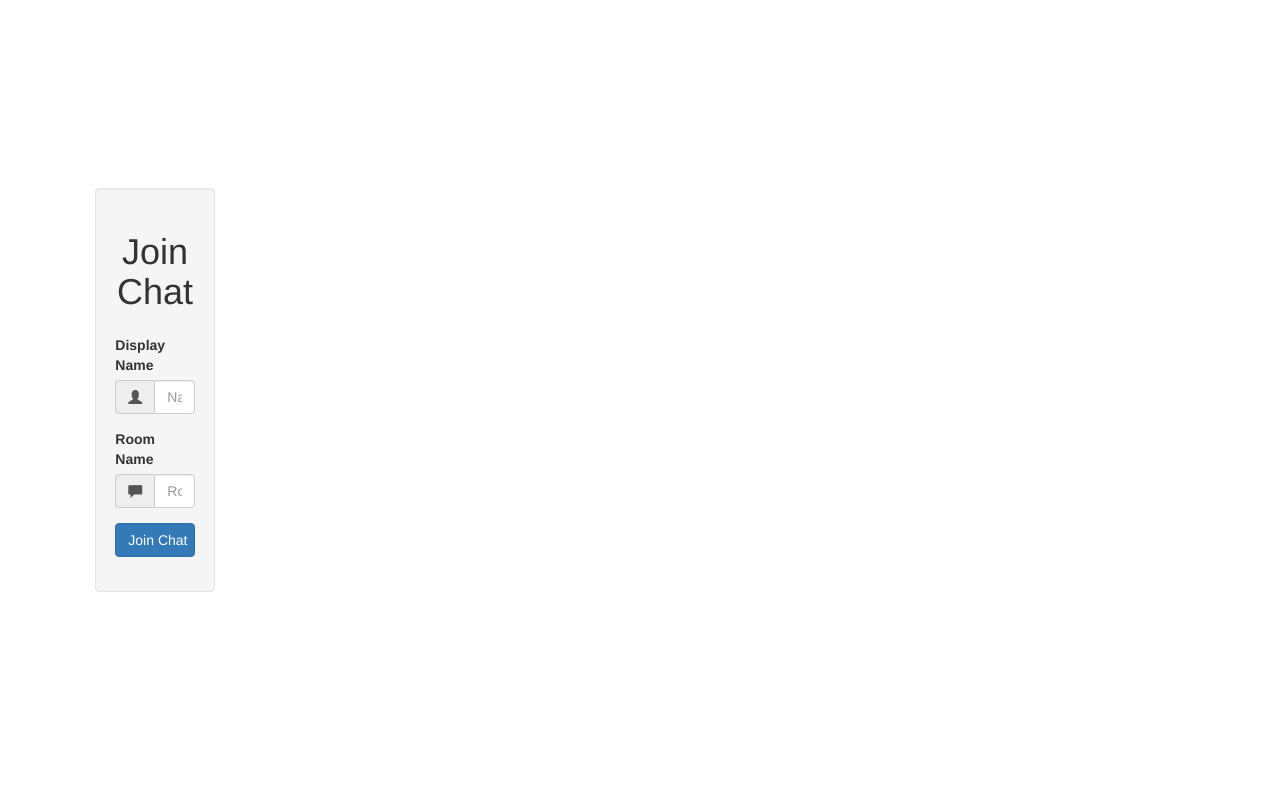
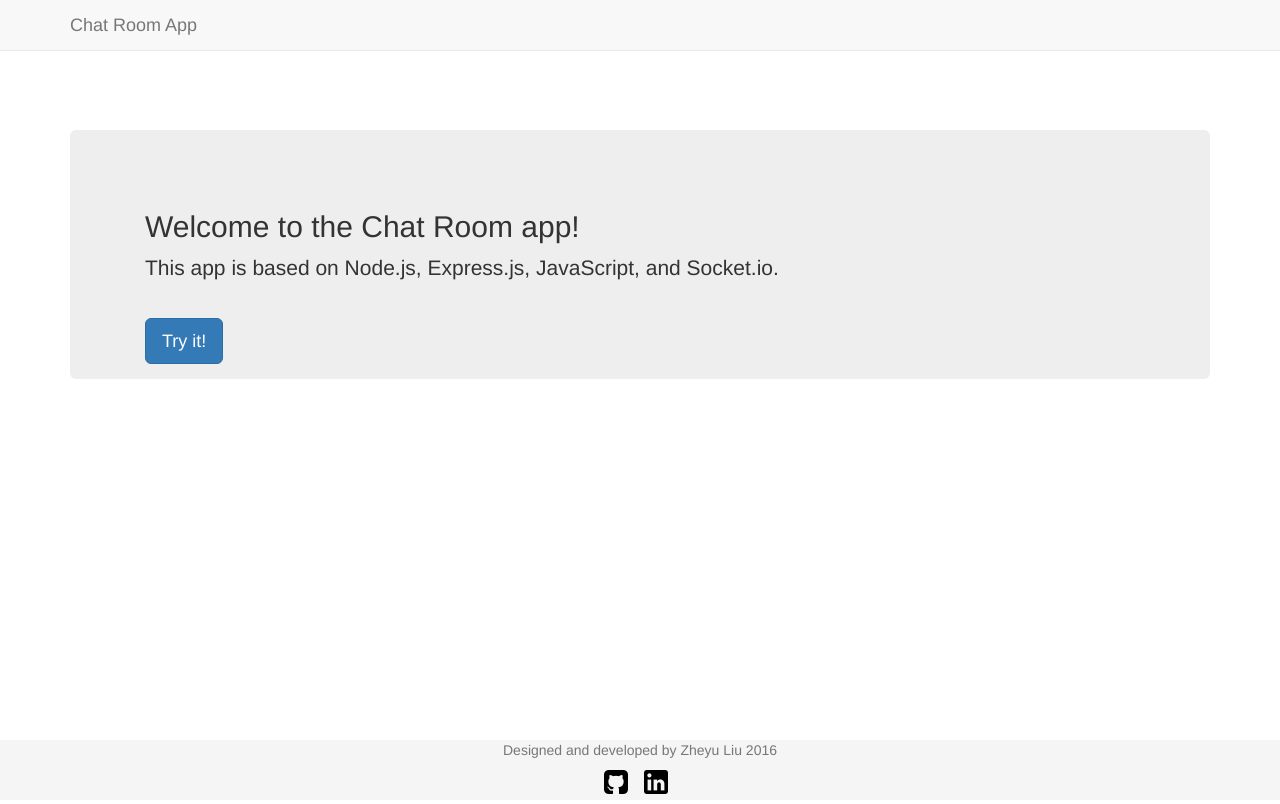
Before and after one commit to jarirliu1986/Live-chat-application, a website: page public/index.html in a window 1280 px wide. Drawn offline with Linux system fonts and the light colour scheme.

Commit message:
add front page & footer

```diff
--- a/public/css/styles.css
+++ b/public/css/styles.css
@@ -12,3 +12,12 @@ h1 {
 .messages p {
 	margin: 6px 0;
 }
+
+.footer {
+  position: absolute;
+  bottom: 0;
+  width: 100%;
+  /* Set the fixed height of the footer here */
+  height: 60px;
+  background-color: #f5f5f5;
+}
--- a/public/index.html
+++ b/public/index.html
@@ -1,47 +1,41 @@
 <!DOCTYPE html>
 <html>
 <head>
-	<meta charset="utf-8">
-	<title>Chat Room</title>
+	<title>Welcome!</title>
 	<link rel="stylesheet" type="text/css" href="./css/bootstrap.min.css">
 	<link rel="stylesheet" href="./css/styles.css" >
+	<style type="text/css">
+		.jumbotron {
+		  padding: 60px 15px 0;
+		  margin-top: 130px;
+		}
+	</style>
 </head>
 <body>
+	<nav class="navbar navbar-default navbar-fixed-top">
+		<div class="container">
+	        <a class="navbar-brand" href="#">Chat Room App</a>
+		</div>
+	</nav>
 
-	<div class="container" id="vertical-center">
-		<div class="row">
-			<div class="col-md-5 col-md-offset-4 well">
-				<h1 class="text-center">Join Chat</h1>
-				<form action="/chat.html" class="chat-form">
-					<div class="form-group">
-						<label>Display Name</label>
-						<div class="input-group">
-							<span class="input-group-addon">
-								<i class="glyphicon glyphicon-user"></i>
-							</span>
-							<input type="text" name="name" class="form-control" placeholder="Name shown in the room" />
-						</div>
-				 	</div>
-
-					<div class="form-group">
-						<label>Room Name</label>
-						<div class="input-group">
-							<span class="input-group-addon">
-								<i class="glyphicon glyphicon-comment"></i>
-							</span>
-							<input type="text" name="room" class="form-control" placeholder="Room you want to enter">
-						</div>
-					</div>
-
-					<div class="form-group">
-						<input type="submit" value="Join Chat" class="btn btn-primary btn-block" />
-					</div>
-
-				</form>
-			</div>
-		</div>
+	<div class="container">
+	    <div class="jumbotron">
+	        <div class="container">
+	            <h2>Welcome to the Chat Room app!</h2>
+	            <p>This app is based on Node.js, Express.js, JavaScript, and Socket.io.</p><br>
+	            <p><a class="btn btn-primary btn-lg" role="button" href="/index1.html">Try it!</a></p>
+	        </div>
+	    </div>
 	</div>
 
-
+	<footer class="footer">
+      <div class="container">
+        <p class="text-muted" align="center">Designed and developed by Zheyu Liu 2016</p>
+        <p class="text-muted" align="center">
+        	<a href="https://github.com/jarirliu1986/Live-chat-application" target="_top"><img src="icons/github-sign.png"></a>&nbsp;&nbsp;&nbsp;
+			<a href="https://www.linkedin.com/in/zheyu-liu-7917b1b3" target="_top"><img src="icons/linkedin-logo.png"></a>&nbsp;&nbsp;
+        </p>
+      </div>
+    </footer>
 </body>
 </html>
```
Also changed, not shown: public/chat.html (+10 -2 lines), public/index1.html (added, +64 -0 lines), public/icons/github-sign.png (added), public/icons/linkedin-logo.png (added), public/js/app.js (line endings or trailing spaces).
